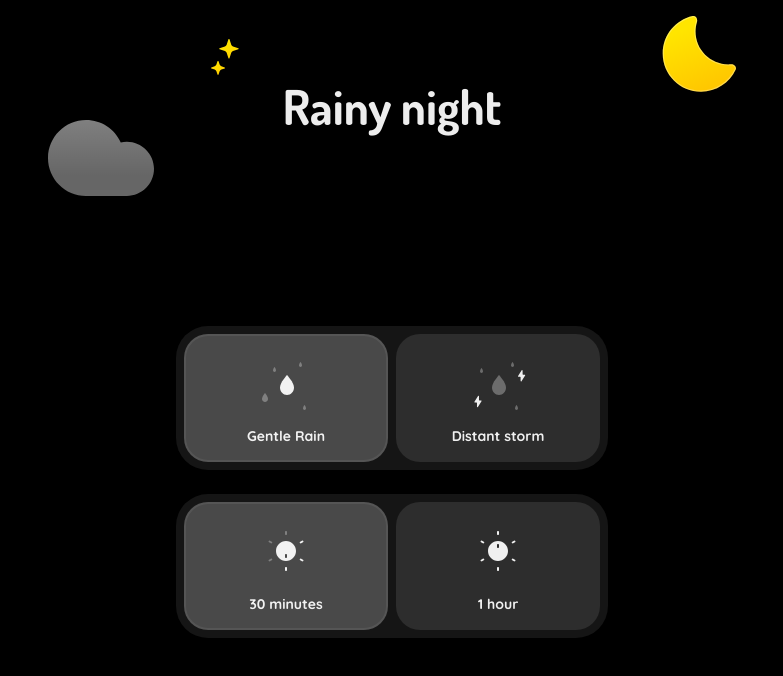
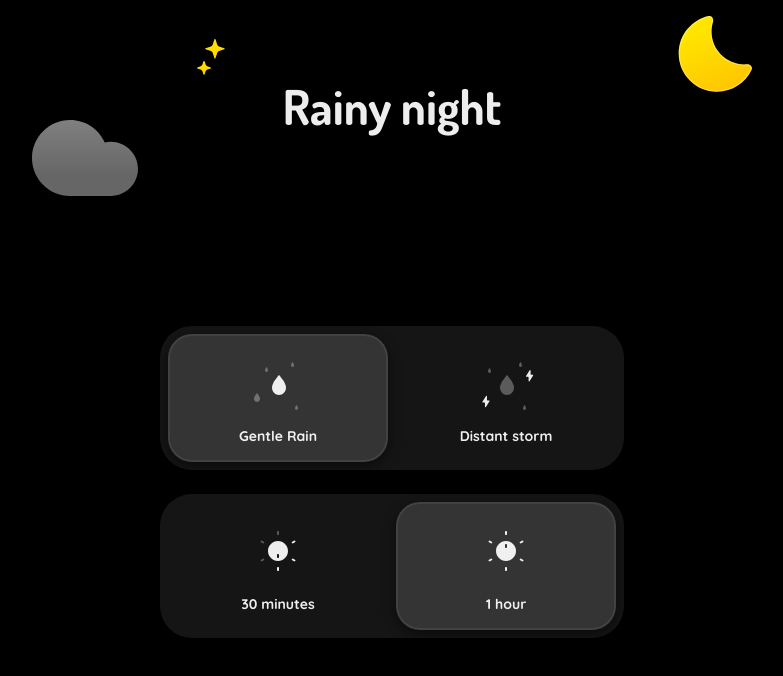
Before and after one commit to Bibalox/rain-app, a Vue app: page / in a window 1280 px wide. Shown: the top 676 px of the page, without its empty margins (248-1031 px from the left). Built offline with nearby package versions, Linux system fonts and the light colour scheme.

Commit message:
🚧 Continue the switch implementation

```diff
--- a/src/App.vue
+++ b/src/App.vue
@@ -4,8 +4,7 @@ import AppSwitch from '@components/AppSwitch.vue'
 
 import type { Option } from './types'
 
-const options: { [key: string]: Option[] } = {
-  atmospheres: [
+const atmospheres: Option[] = [
   {
     id: 'gentle-rain',
     label: 'Gentle Rain'
@@ -14,8 +13,9 @@ const options: { [key: string]: Option[] } = {
     id: 'distant-storm',
     label: 'Distant storm'
   }
-  ],
-  durations: [
+]
+
+const durations: Option[] = [
   {
     id: '30-minutes',
     label: '30 minutes'
@@ -25,7 +25,6 @@ const options: { [key: string]: Option[] } = {
     label: '1 hour'
   }
 ]
-}
 
 const settings = {
   atmosphere: 'gentle-rain',
@@ -39,12 +38,12 @@ const updateSettings = (setting: string, optionType: 'atmosphere' | 'duration')
   <app-hero />
   <main class="app__main">
     <app-switch
-      :options="options.atmospheres"
+      :options="atmospheres"
       :value="settings.atmosphere"
       @click="setting => updateSettings(setting, 'atmosphere')"
     />
     <app-switch
-      :options="options.durations"
+      :options="durations"
       :value="settings.duration"
       @click="setting => updateSettings(setting, 'duration')"
     />
@@ -91,7 +90,7 @@ body {
   flex-direction: column;
   height: 100%;
   max-height: 900px;
-  max-width: 480px;
+  max-width: 512px;
   padding: 16px 24px 32px;
   width: 100%;
 
--- a/src/components/AppSwitch.vue
+++ b/src/components/AppSwitch.vue
@@ -1,17 +1,27 @@
 <script setup lang="ts">
+import { ref } from 'vue'
+
 import SwitchButton from '@components/SwitchButton.vue'
 
 import type { Option } from 'src/types.ts'
 
 const props = defineProps<{
   options: Option[]
-  value: string
+  value: String
 }>()
 
 const emit = defineEmits(['click'])
 
-const manageClick = (toto: string) => {
-  emit('click', toto)
+const findPosition = (id: String) => {
+  const tata = props.options.find(option => option.id === id)
+  return tata ? props.options.indexOf(tata) : 0
+}
+
+const position = ref(findPosition(props.value))
+
+const manageClick = async (setting: String) => {
+  emit('click', setting)
+  position.value = findPosition(setting)
 }
 </script>
 
@@ -24,7 +34,7 @@ const manageClick = (toto: string) => {
       :label="option.label"
       @click="manageClick(option.id)"
     />
-    <div class="app-switch__active-marker" :style="`--position: ${props.value}`" />
+    <div class="app-switch__active-marker" :style="`--position: ${position}`" />
   </div>
 </template>
 
@@ -39,7 +49,6 @@ $spacing: 8px;
   gap: $spacing;
   padding: $spacing;
   position: relative;
-  transition: transform .2s ease-in-out;
   width: 100%;
 
   &__active-marker {
@@ -47,10 +56,12 @@ $spacing: 8px;
     border-radius: 24px;
     border: 2px solid (var(--tertiary-element));
     box-sizing: border-box;
+    box-shadow: 0 4px 12px 0 rgba(0, 0, 0, .5);
     height: calc(100% - (2 * $spacing));
     left: $spacing;
     position: absolute;
     transform: translateX(calc(var(--position) * (100% + $spacing)));
+    transition: transform .5s ease-in-out;
     top: $spacing;
     width: calc(50% - (3/2 * $spacing));
     z-index: 10;
--- a/src/components/SwitchButton.vue
+++ b/src/components/SwitchButton.vue
@@ -38,9 +38,6 @@ const manageClick = () => {
   padding: 20px 4px 16px;
   z-index: 20;
 
-  border-radius: 24px;
-  background-color: rgba(255,255,255,.1);
-
   &__icon {
     height: 56px;
     width: 56px;
```
Lines whose indentation alone changed are shown as unchanged.
